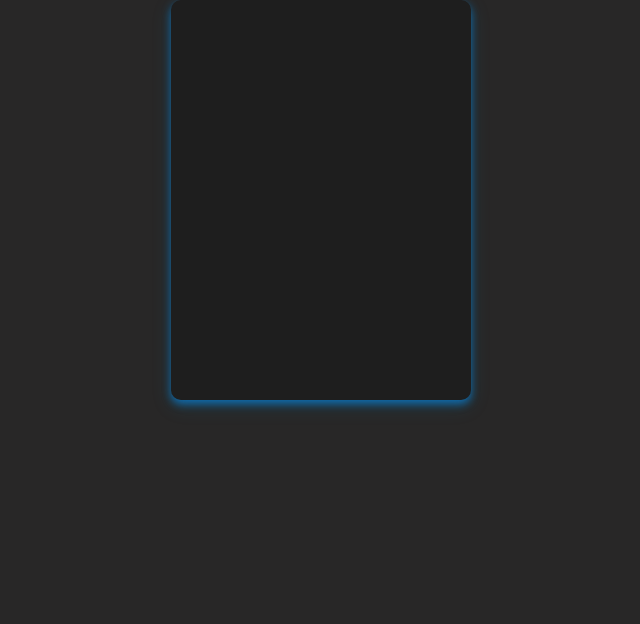
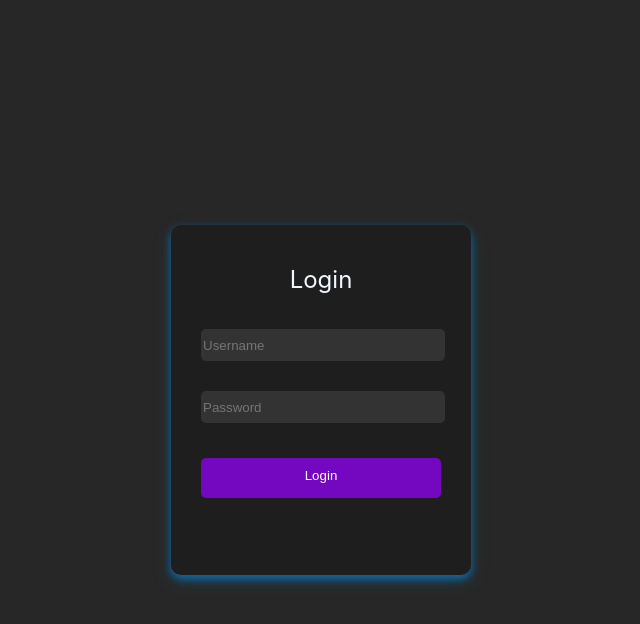
Before and after one commit to RahulAnandh/ui, a React (Create React App) app: page /login in a window 1280 px wide. Shown: the top 624 px of the page, without its empty margins (319-959 px from the left). Built offline with nearby package versions, Linux system fonts and the light colour scheme.

Commit message:
Login UI

```diff
--- a/src/components/login/index.jsx
+++ b/src/components/login/index.jsx
@@ -1,8 +1,33 @@
+import { useState } from "react";
 import "./login.css";
 const LoginIndex = () => {
+  const [loginData, setLoginData] = useState({ user_name: "", password: "" });
+  const callLoginApi = () => {
+    console.log("1---1", loginData);
+  };
   return (
     <div className="body_background">
-      <div className="login_card"></div>
+      <div className="login_card">
+        <div className="login_heading">Login</div>
+        <input
+          className="login_input"
+          placeholder="Username"
+          onChange={(e) => {
+            setLoginData({ ...loginData, user_name: e.target.value });
+          }}
+        ></input>
+        <input
+          className="login_input"
+          placeholder="Password"
+          type="password"
+          onChange={(e) => {
+            setLoginData({ ...loginData, password: e.target.value });
+          }}
+        ></input>
+        <button className="login_button" onClick={callLoginApi}>
+          Login
+        </button>
+      </div>
     </div>
   );
 };
--- a/src/components/login/login.css
+++ b/src/components/login/login.css
@@ -1,6 +1,6 @@
 .login_card {
   width: 300px;
-  height: 400px;
+  height: 350px;
   background-color: rgba(0, 0, 0, 0.238);
   margin: auto;
   border-radius: 10px;
@@ -11,4 +11,47 @@
   width: 100%;
   height: 100vh;
   background-color: rgb(40, 39, 39);
+  display: flex;
+  justify-content: center;
 }
+.login_input {
+  background-color: rgb(51, 51, 51);
+  width: 80%;
+  height: 30px;
+  margin-left: 10%;
+  margin-right: 10%;
+  margin-top: 15px;
+  margin-bottom: 15px;
+  border-radius: 5px;
+  border: none;
+  color: #fff;
+}
+.login_heading {
+  display: flex;
+  justify-content: center;
+  color: aliceblue;
+  padding-top: 40px;
+  padding-bottom: 20px;
+  font-size: 24px;
+}
+.login_button {
+  display: flex;
+  justify-content: center;
+  margin: auto;
+  width: 80%;
+  height: 40px;
+  border-radius: 5px;
+  background-color: rgba(149, 0, 255, 0.723);
+  border: none;
+  color: #fff;
+  padding-top: 10px;
+  margin-top: 20px;
+}
+.login_button:hover {
+  box-shadow: 0 4px 8px 0 rgba(1, 149, 255, 0.719),
+    0 6px 20px 0 rgba(12, 126, 163, 0.19);
+}
+.login_button:active {
+  box-shadow: 0 2px 4px 0 rgba(1, 149, 255, 0.719),
+    0 3px 10px 0 rgba(12, 126, 163, 0.19);
+}
```
